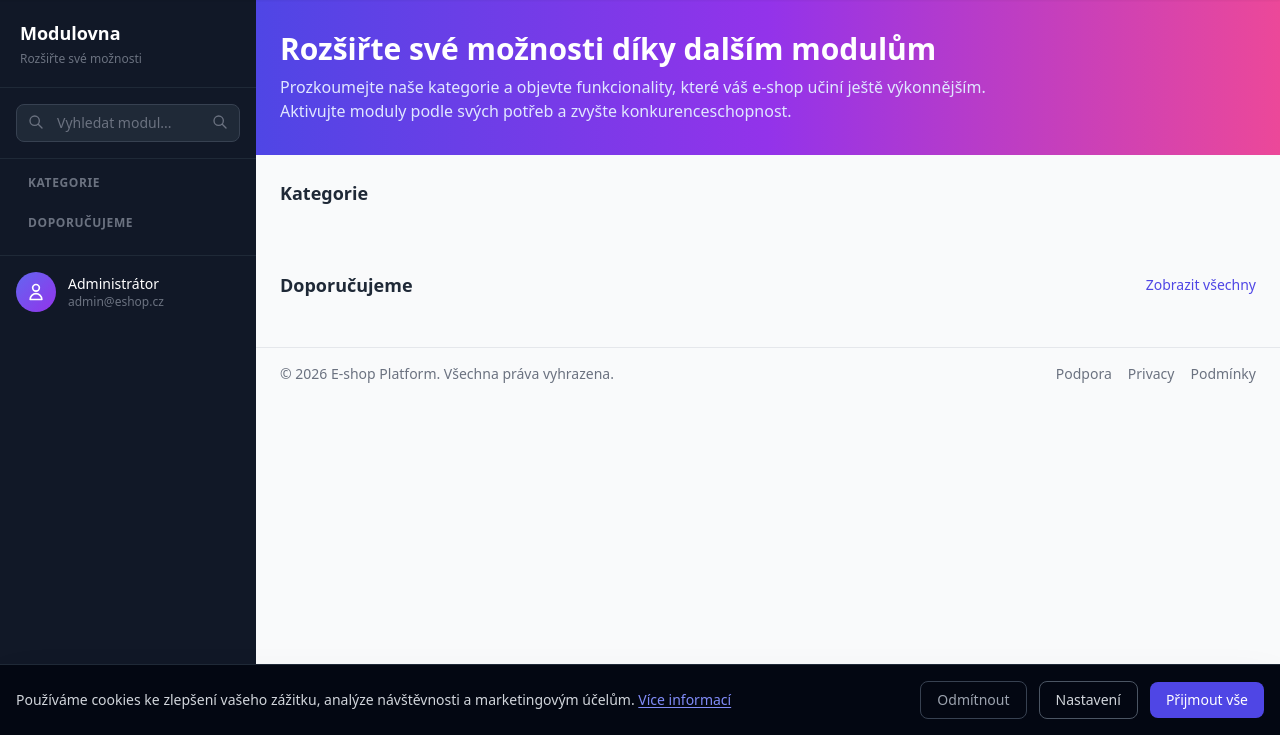
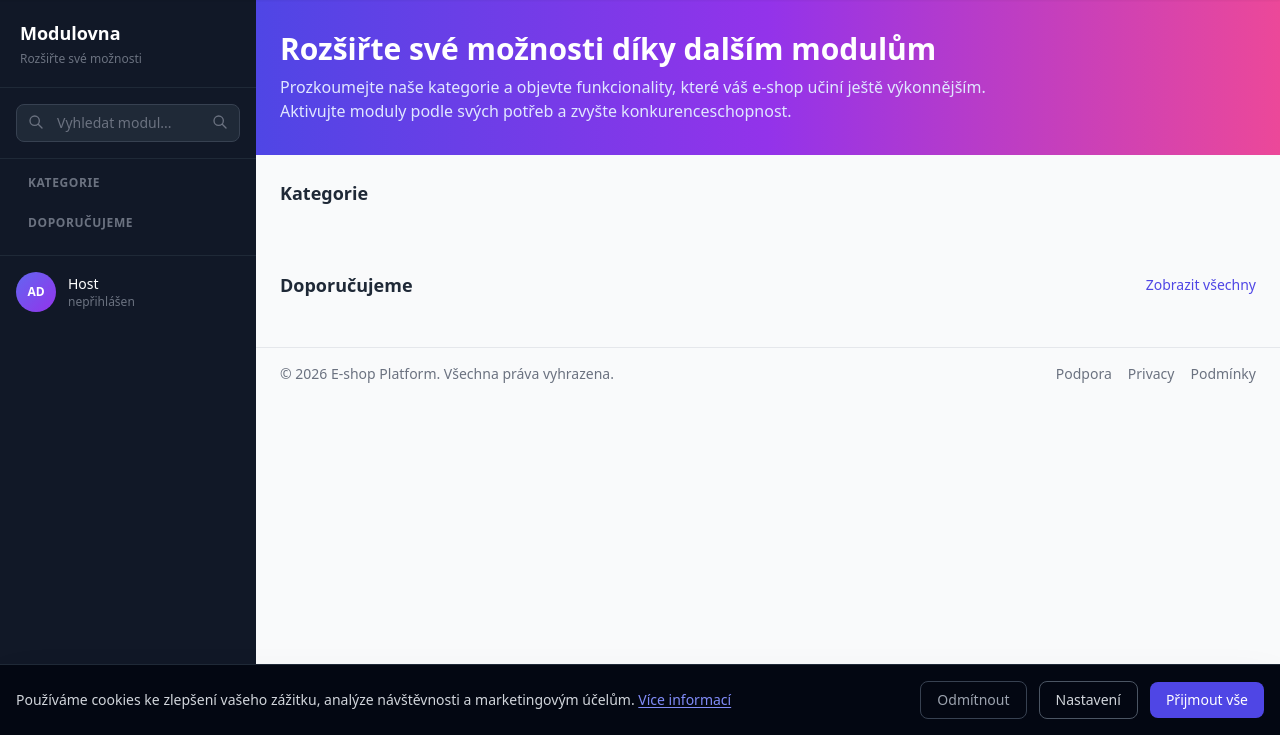
Before and after one commit to Wenix-2026/Wenix-homepage-Backend, a Symfony app: template webdesign_web/templates/admin/users/new.html.twig in a window 1280 px wide. Shown: the part 65-800 px from the top of the page. Run offline with Twig, Linux system fonts and the light colour scheme; the template is opened without the code that fills it, so the values that code supplies are empty; some libraries are stand-ins or nearby versions.

Commit message:
správa uživatelů v admin menu

```diff
--- a/webdesign_web/templates/base.html.twig
+++ b/webdesign_web/templates/base.html.twig
@@ -265,17 +265,27 @@
             </div>
         </nav>
 
-        <!-- User Profile (bottom of sidebar) -->
         <div class="p-4 border-t border-gray-800">
             <div class="flex items-center gap-3">
-                <div class="w-10 h-10 rounded-full bg-gradient-to-br from-indigo-500 to-purple-600 flex items-center justify-center">
-                    <svg class="w-5 h-5 text-white" fill="none" stroke="currentColor" viewBox="0 0 24 24">
-                        <path stroke-linecap="round" stroke-linejoin="round" stroke-width="2" d="M16 7a4 4 0 11-8 0 4 4 0 018 0zM12 14a7 7 0 00-7 7h14a7 7 0 00-7-7z"/>
-                    </svg>
+                <div class="w-10 h-10 rounded-full bg-gradient-to-br from-indigo-500 to-purple-600 flex items-center justify-center flex-shrink-0 text-white text-xs font-bold uppercase">
+                    {# Vytáhneme první dvě písmena z mailu jako iniciály #}
+                    {{ app.user ? app.user.email|slice(0, 2) : 'AD' }}
                 </div>
                 <div class="flex-1 min-w-0">
-                    <p class="text-sm font-medium text-white truncate">Administrátor</p>
-                    <p class="text-xs text-gray-500 truncate">admin@eshop.cz</p>
+                    <p class="text-sm font-medium text-white truncate">
+                        {% if app.user %}
+                            {% if 'ROLE_SUPER_ADMIN' in app.user.roles %}
+                                Superadmin
+                            {% else %}
+                                Administrátor
+                            {% endif %}
+                        {% else %}
+                            Host
+                        {% endif %}
+                    </p>
+                    <p class="text-xs text-gray-500 truncate">
+                        {{ app.user ? app.user.email : 'nepřihlášen' }}
+                    </p>
                 </div>
             </div>
         </div>
```
